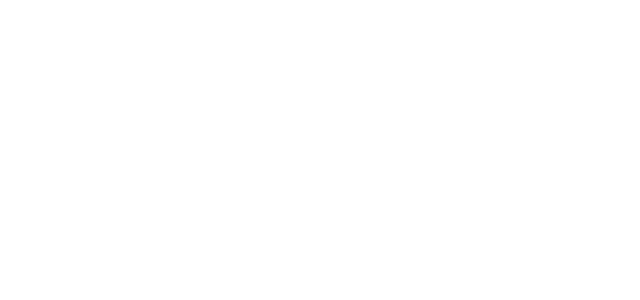
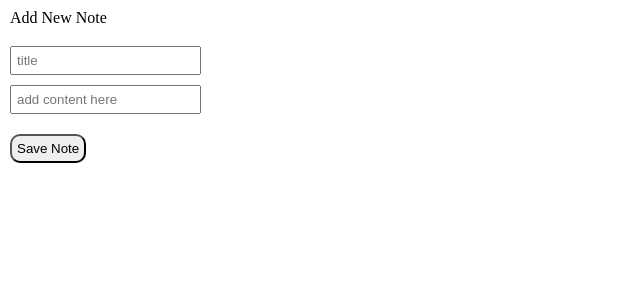
Before and after one commit to khamp19/mynotes-v2, a React (Create React App) app: page /new-note in a window 1280 px wide. Shown: the top 300 px of the page, without its empty margins (0-640 px from the left). Built offline with nearby package versions, Linux system fonts and the light colour scheme.

Commit message:
add note has inputs, added routing for add note

```diff
--- a/src/Components/Authentication/loginSuccess.js
+++ b/src/Components/Authentication/loginSuccess.js
@@ -1,4 +1,5 @@
 import React from 'react';
+import { Link } from 'react-router-dom';
 
 import Logout from './logout';
 import AllNotes from '../../Components/Notes/AllNotes';
@@ -11,6 +12,9 @@
         <Logout />
       </div>
       <div>
+        <Link to={`/new-note`}>
+          <button>Add New Note</button>
+        </Link>
         <AllNotes />
       </div>
     </div>
--- a/src/Components/Notes/AddNote.js
+++ b/src/Components/Notes/AddNote.js
@@ -1,2 +1,64 @@
 //creates a new note
 //on success, redirects to the new note page
+
+import React, { Component } from 'react';
+import { connect } from 'react-redux';
+
+//import add note action
+
+class AddNote extends Component {
+  constructor(props){
+    super(props);
+    this.state = {
+      title: '',
+      content: '',
+    }
+  }
+
+  handleInput = (e) => {
+    this.setState({
+      [e.target.name]: e.target.value,
+    })
+  }
+
+  saveNote = (e) => {
+    e.preventDefault();
+    //call add note funtion here
+    this.setState({
+      title: '',
+      content: '',
+    })
+  }
+
+  render() {
+    const { title, content } = this.state;
+    return (
+      <div>
+        <div>
+          <p>Add New Note</p>
+          <div>
+            <form onSubmit={this.saveNote}>
+              <input
+                className="new-note-title"
+                name="title"
+                type="text"
+                placeholder="title"
+                value={title}
+                onChange={this.handleInput} />
+              <input
+                className="new-note-content"
+                name="content"
+                type="text"
+                placeholder="add content here"
+                value={content}
+                onChange={this.handleInput} />
+            </form>
+            <button onClick={this.saveNote}>Save Note</button>
+          </div>
+        </div>
+      </div>
+    )
+  }
+}
+
+export default AddNote;
--- a/src/Components/Notes/EditNote.js
+++ b/src/Components/Notes/EditNote.js
@@ -27,6 +27,7 @@
   }
 
   updateNote = (e) => {
+    e.preventDefault();
     //call update note function here
     this.setState({
       title: '',
--- a/src/index.js
+++ b/src/index.js
@@ -11,6 +11,7 @@
 import App from './App';
 import NoteDetail from './Components/Notes/NoteDetail';
 import EditNote from './Components/Notes/EditNote';
+import AddNote from './Components/Notes/AddNote';
 import rootReducer from './Reducers/AllReducers';
 
 const middleware = applyMiddleware(thunk, logger);
@@ -21,6 +22,7 @@
     <Router>
       <div>
         <Route exact path='/' component={App} />
+        <Route path='/new-note' component={AddNote} />
         <Route exact path='/notes/:id' component={NoteDetail} />
         <Route path='/notes/:id/update' component={EditNote} />
       </div>
```
